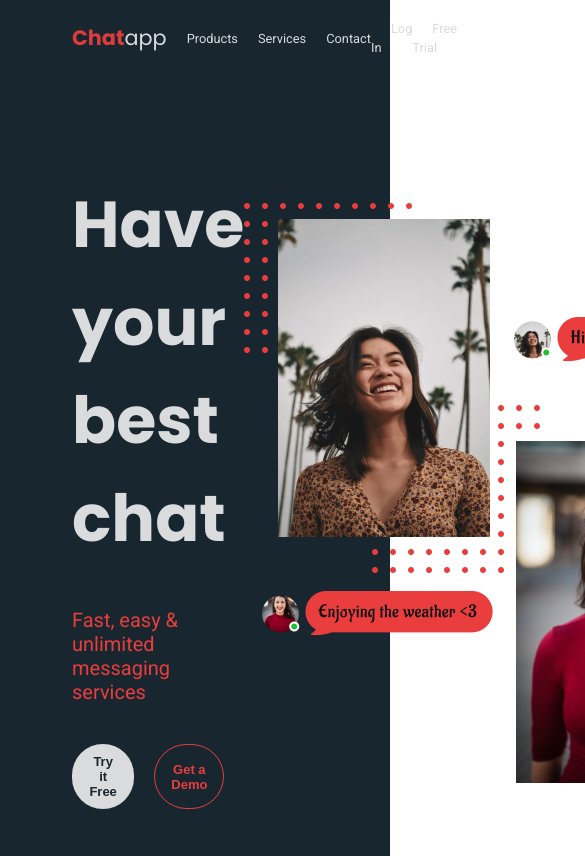
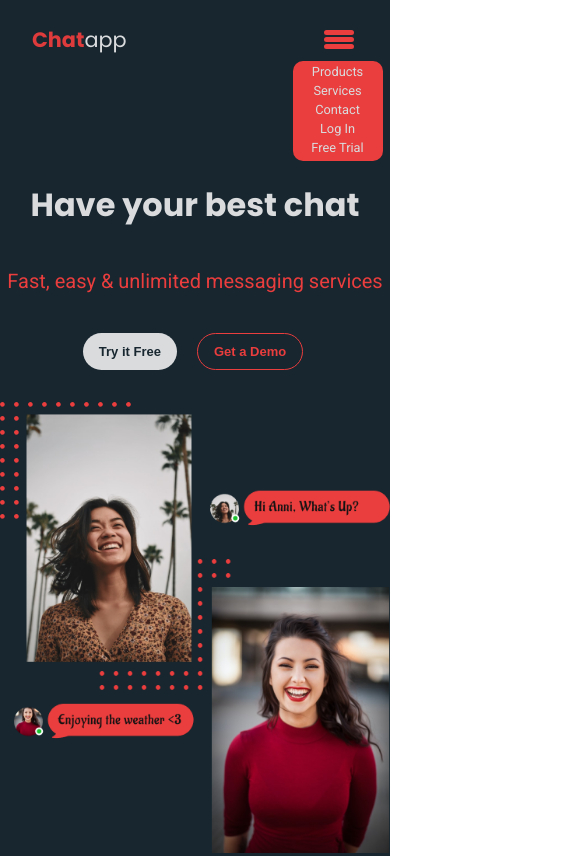
Before and after one commit to Mamdouidar/chatapp-landing-page, a plain HTML site: page index.html in a window 390 px wide. Shown: the top 856 px of the page, 585 px wide, since content can reach past the window. Drawn offline with Linux system fonts and the light colour scheme.

Commit message:
second commit

```diff
--- a/app.js
+++ b/app.js
@@ -0,0 +1,6 @@
+let navMenu = document.querySelector('.nav-menu');
+let btn = document.querySelector('.menu-toggle');
+
+btn.addEventListener('click', function () {
+    navMenu.classList.toggle('open');
+});
--- a/index.html
+++ b/index.html
@@ -11,8 +11,13 @@
     <section class="banner">
         <div class="wrapper">
             <div class="header">
+                <button class="menu-toggle">
+                    <span class="toggle-line"></span>
+                    <span class="toggle-line"></span>
+                    <span class="toggle-line"></span>
+                </button>
                 <p><strong>Chat</strong>app</p>
-                <ul>
+                <ul class="nav-menu open">
                     <li><a href="#">Products</a></li>
                     <li><a href="#">Services</a></li>
                     <li><a href="#">Contact</a></li>
@@ -103,7 +108,7 @@
             <p class="cr">Copyright ChatApp inc.</p>
         </div>
     </section>
-
+    <script src="./app.js"></script>
 
 </body>
 </html>
--- a/style.css
+++ b/style.css
@@ -37,6 +37,22 @@ button {
     margin-bottom: 7.5rem;
 }
 
+.header .menu-toggle {
+    width: 62px;
+    background: none;
+    border: none;
+    display: none;
+}
+
+.header .toggle-line {
+    display: block;
+    width: 100%;
+    height: 5px;
+    background-color: #EA3D3D;
+    border-radius: 4px;
+    margin: 2px 0;
+}
+
 .header p {
     font-family: 'Poppins', sans-serif;
     color: #D9DBDD;
@@ -66,6 +82,7 @@ button {
     align-items: center;
     padding-bottom: 8.75rem;
 }
+
 
 .info {
     display: flex;
@@ -203,3 +220,136 @@ button {
 .cr {
     margin-left: 6.5rem;
 }
+
+@media (max-width: 64rem) {
+    .cta .wrapper {
+        flex-direction: column;
+    }
+    .cta img {
+        width: 100%;
+    }
+
+    .cta-info {
+        width: 100%;
+        margin-bottom: 2rem;
+        justify-content: center;
+        text-align: center;
+        align-items: center;
+    }
+
+    .cta .line {
+        width: 100%;
+    }
+
+    .rating img {
+        width: 50%;
+    }
+}
+
+@media (max-width: 48rem) {
+    .wrapper {
+        width: 100%;
+        margin: auto;
+    }
+
+    .hero {
+        flex-direction: column;
+    }
+
+    .hero img {
+        margin-top: 2rem;
+        width: 100%;
+    }
+
+    .hero .info {
+        width: 100%;
+        align-items: center;
+        text-align: center;
+    }
+
+
+
+
+
+}
+
+@media (max-width: 36rem) {
+    .wrapper {
+        width: 100%;
+        margin: auto;
+    }
+
+    .buttons {
+        justify-content: center;
+        margin-left: 1rem;
+    }
+
+    .header {
+        justify-content: space-between;
+        position: relative;
+    }
+
+    .header .menu-toggle {
+        display: block;
+        order: 1;
+    }
+
+    .header .nav-menu {
+        flex-direction: column;
+        display: none;
+    }
+
+    .header .open {
+        position: absolute;
+        top: 100%;
+        left: 75%;
+        background-color: #EA3D3D;
+        border-radius: 10px;
+        height: 100px;
+        width: 90px;
+        display: block;
+        text-align: center;
+    }
+
+    .header ul li a {
+        margin: auto;
+        padding: auto;
+    }
+
+    .header p {
+        padding-left: 2rem;
+    }
+
+    .hero .info h1 {
+        font-size: 2rem;
+    }
+
+    .about h1 {
+        text-align: center;
+    }
+
+    .about p {
+        text-align: center;
+    }
+
+    .about img {
+        width: 100%;
+    }
+
+    .footer {
+        text-align: center;
+    }
+
+    .footer .menus {
+        flex-direction: column;
+    }
+
+    .footer ul {
+        margin-top: 1rem;
+    }
+
+    .cr {
+        margin: 1rem auto;
+        font-weight: bold;
+    }
+}
```
